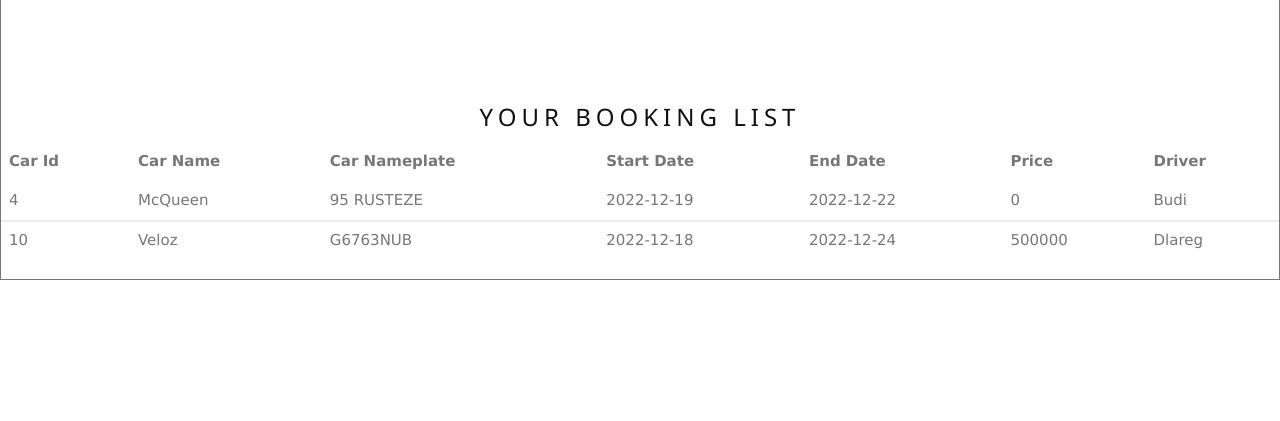
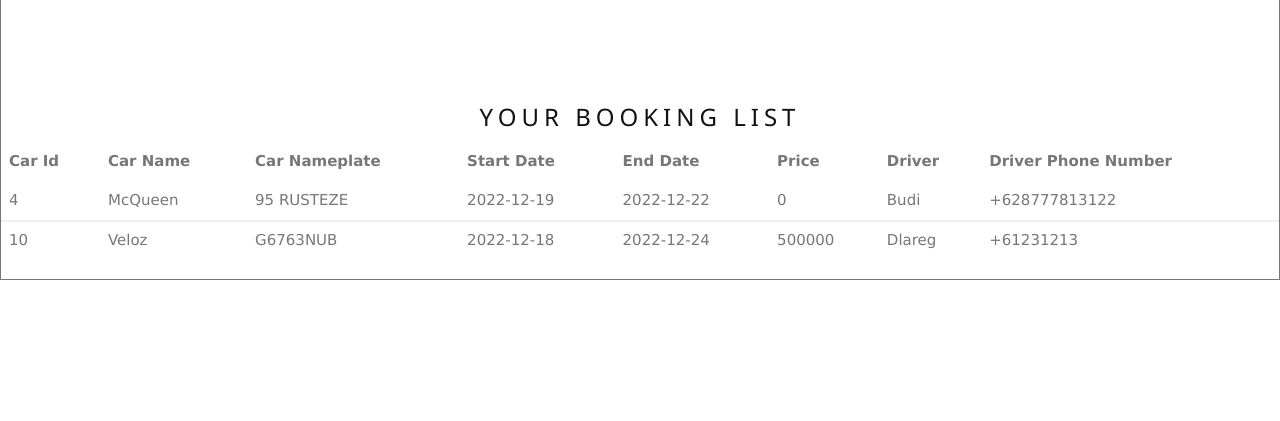
Before and after one commit to GeraldSutarso/Final_SSIP, a PHP site: page /mybooking.php in a window 1280 px wide. Shown: the part 54-475 px from the top of the page. Run offline with PHP 8.4, Linux system fonts and the light colour scheme; a user stored in the database is signed in; data comes from the database, SQL or seed files in the repository.

Commit message:
driver phone number show

```diff
--- a/mybooking.php
+++ b/mybooking.php
@@ -44,6 +44,7 @@ if(!isset($_SESSION['user_name'])){
     <th>End Date</th>
 		<th>Price</th>
 		<th>Driver</th>
+    <th>Driver Phone Number</th>
 	</tr>
 	</thead>
   <tbody class="tbody-light">
@@ -56,6 +57,7 @@ if(!isset($_SESSION['user_name'])){
     <td><?php echo $display["endDate"]; ?></td>
     <td><?php echo $display['price']; ?></td>
     <td><?php echo $display['driver_name']; ?></td>
+    <td><?php echo $display['driver_phone'];?></td>
 	</tr>
 	</tbody>
 	<?php }?>
```
